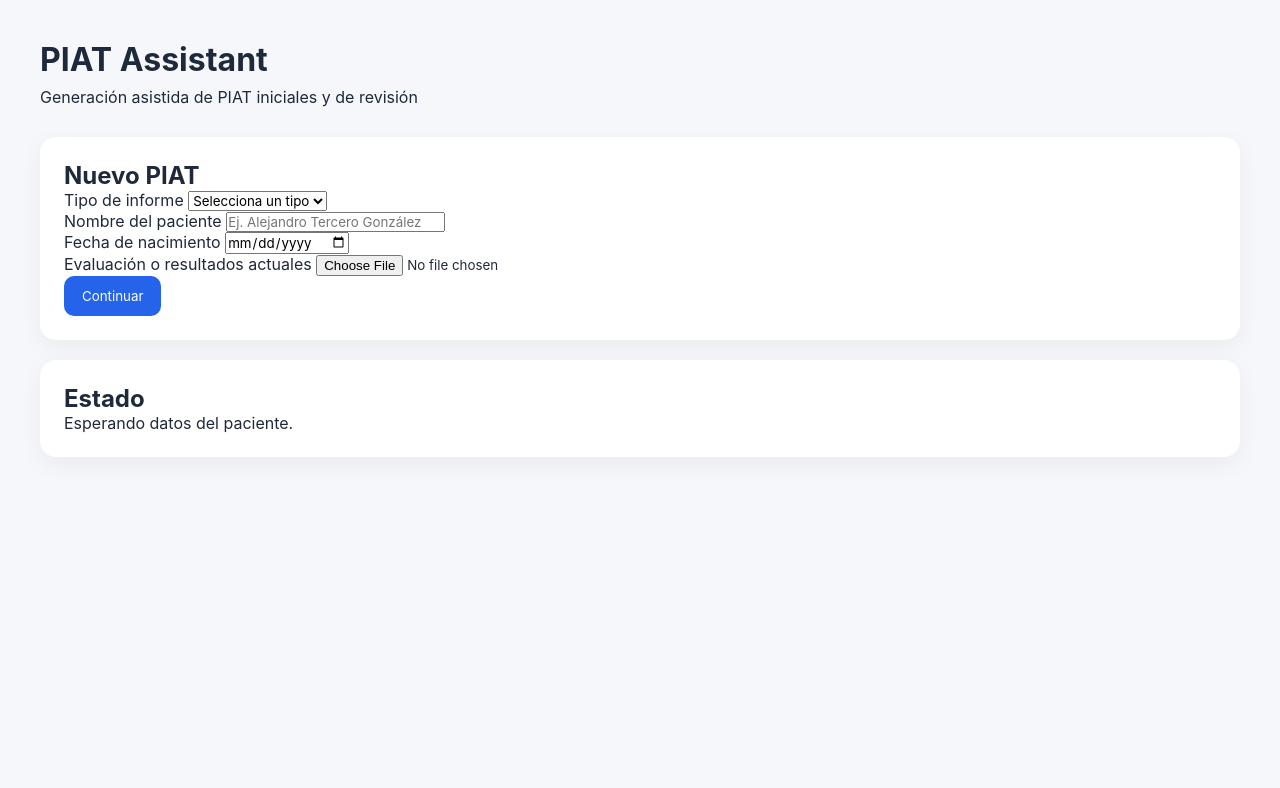
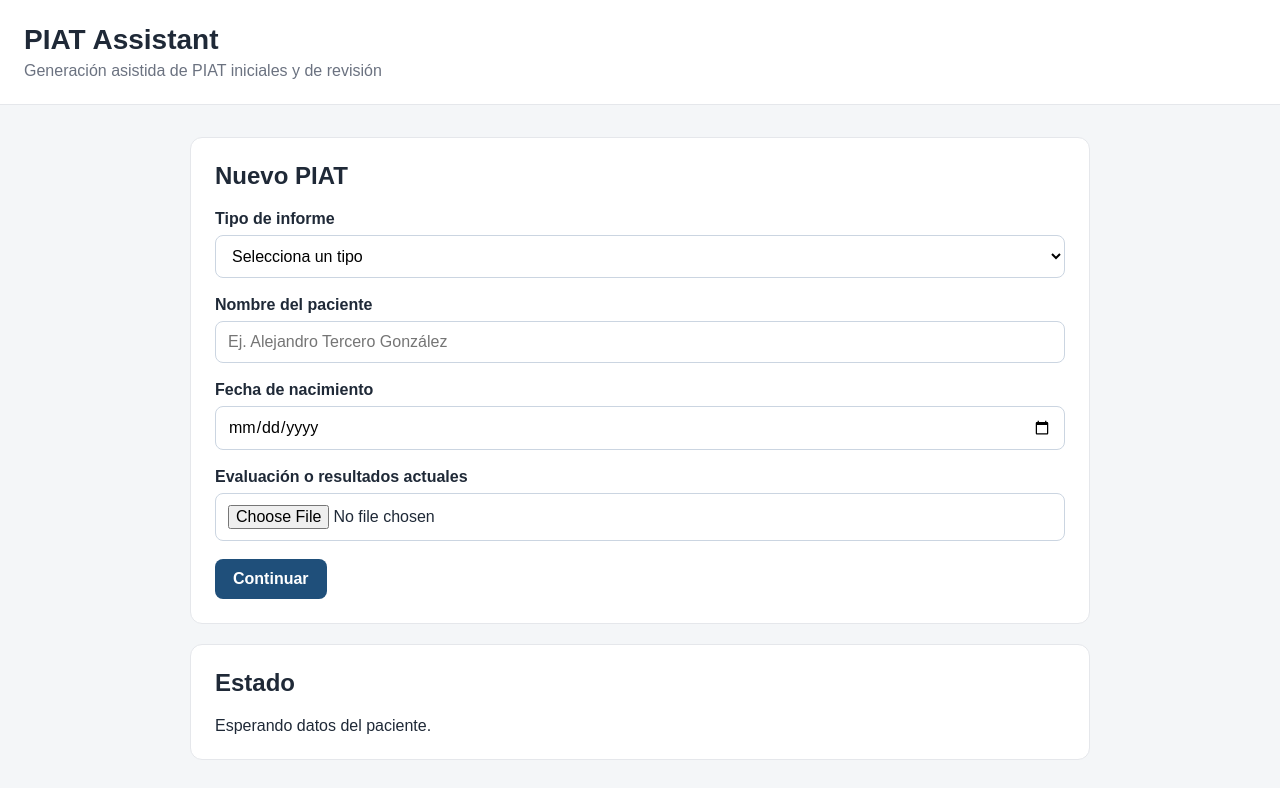
Before and after one commit to andrepane/piat-assistant, a plain HTML site: page index.html in a window 1280 px wide. Drawn offline with Linux system fonts and the light colour scheme.

Commit message:
Update styles.css

```diff
--- a/styles.css
+++ b/styles.css
@@ -1,42 +1,88 @@
-*{
-box-sizing:border-box;
-margin:0;
-padding:0;
-font-family:Inter,Arial,sans-serif;
+* {
+  box-sizing: border-box;
 }
 
-body{
-background:#f5f7fa;
-color:#1e293b;
-padding:40px;
+body {
+  margin: 0;
+  font-family: Arial, sans-serif;
+  background: #f4f6f8;
+  color: #1f2937;
 }
 
-header{
-margin-bottom:30px;
+.app-header {
+  background: #ffffff;
+  border-bottom: 1px solid #e5e7eb;
+  padding: 24px;
 }
 
-h1{
-font-size:2rem;
-margin-bottom:8px;
+.app-header h1 {
+  margin: 0 0 6px;
+  font-size: 28px;
 }
 
-.card{
-background:white;
-padding:24px;
-border-radius:16px;
-margin-bottom:20px;
-box-shadow:0 8px 25px rgba(0,0,0,.05);
+.app-header p {
+  margin: 0;
+  color: #6b7280;
 }
 
-button{
-background:#2563eb;
-color:white;
-border:none;
-padding:12px 18px;
-border-radius:10px;
-cursor:pointer;
+.app-main {
+  width: min(900px, calc(100% - 32px));
+  margin: 32px auto;
 }
 
-button:hover{
-background:#1d4ed8;
+.card {
+  background: #ffffff;
+  border: 1px solid #e5e7eb;
+  border-radius: 12px;
+  padding: 24px;
+  margin-bottom: 20px;
 }
+
+.card h2 {
+  margin-top: 0;
+}
+
+.form-group {
+  margin-bottom: 18px;
+}
+
+.form-group label {
+  display: block;
+  font-weight: 600;
+  margin-bottom: 7px;
+}
+
+.form-group input,
+.form-group select {
+  width: 100%;
+  padding: 11px 12px;
+  border: 1px solid #cbd5e1;
+  border-radius: 8px;
+  font: inherit;
+  background: #ffffff;
+}
+
+.form-group small {
+  display: block;
+  margin-top: 6px;
+  color: #6b7280;
+}
+
+button {
+  border: 0;
+  border-radius: 8px;
+  padding: 11px 18px;
+  font: inherit;
+  font-weight: 600;
+  cursor: pointer;
+  background: #1f4f7a;
+  color: #ffffff;
+}
+
+button:hover {
+  opacity: 0.92;
+}
+
+#status {
+  margin-bottom: 0;
+}
```
